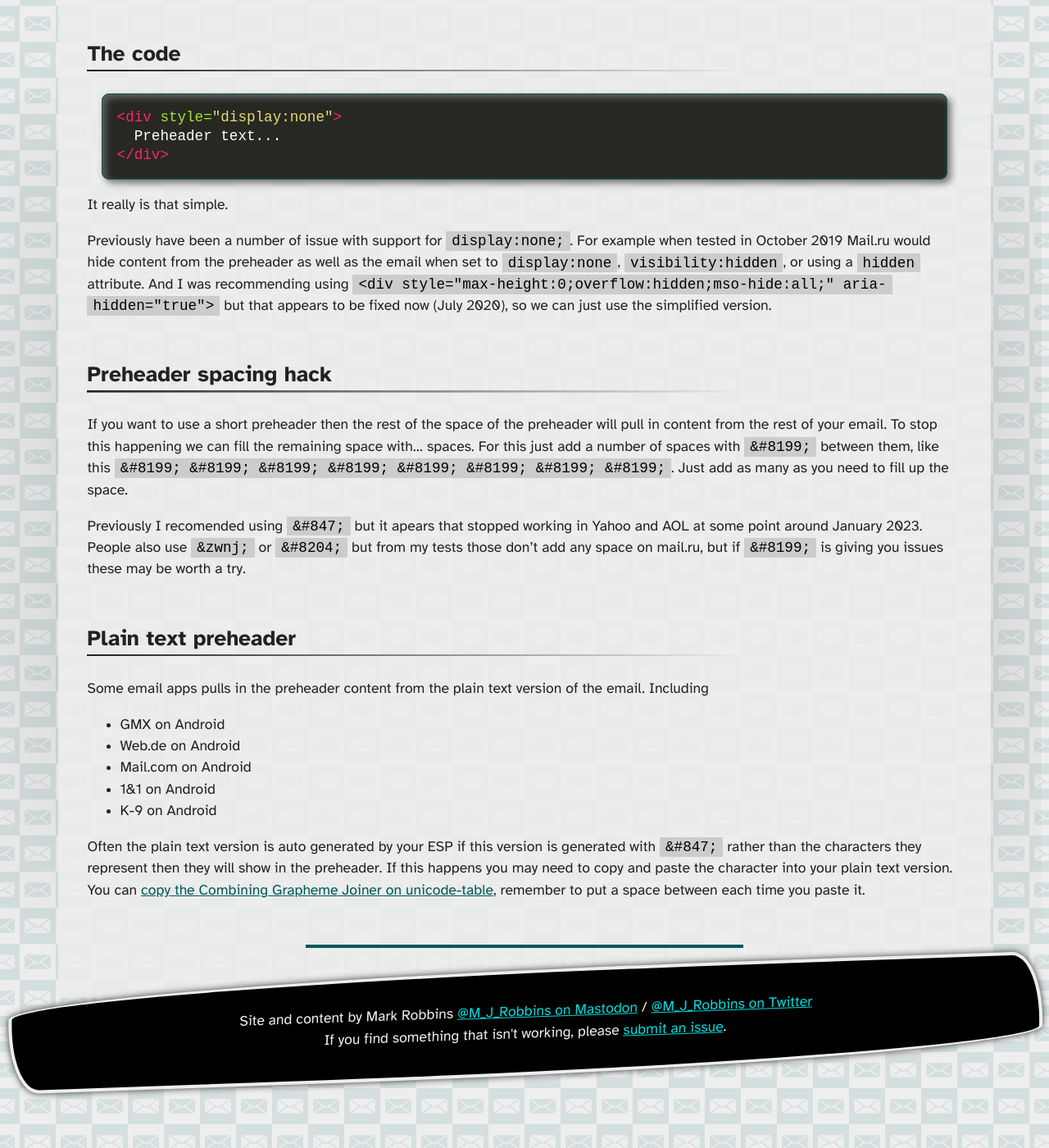
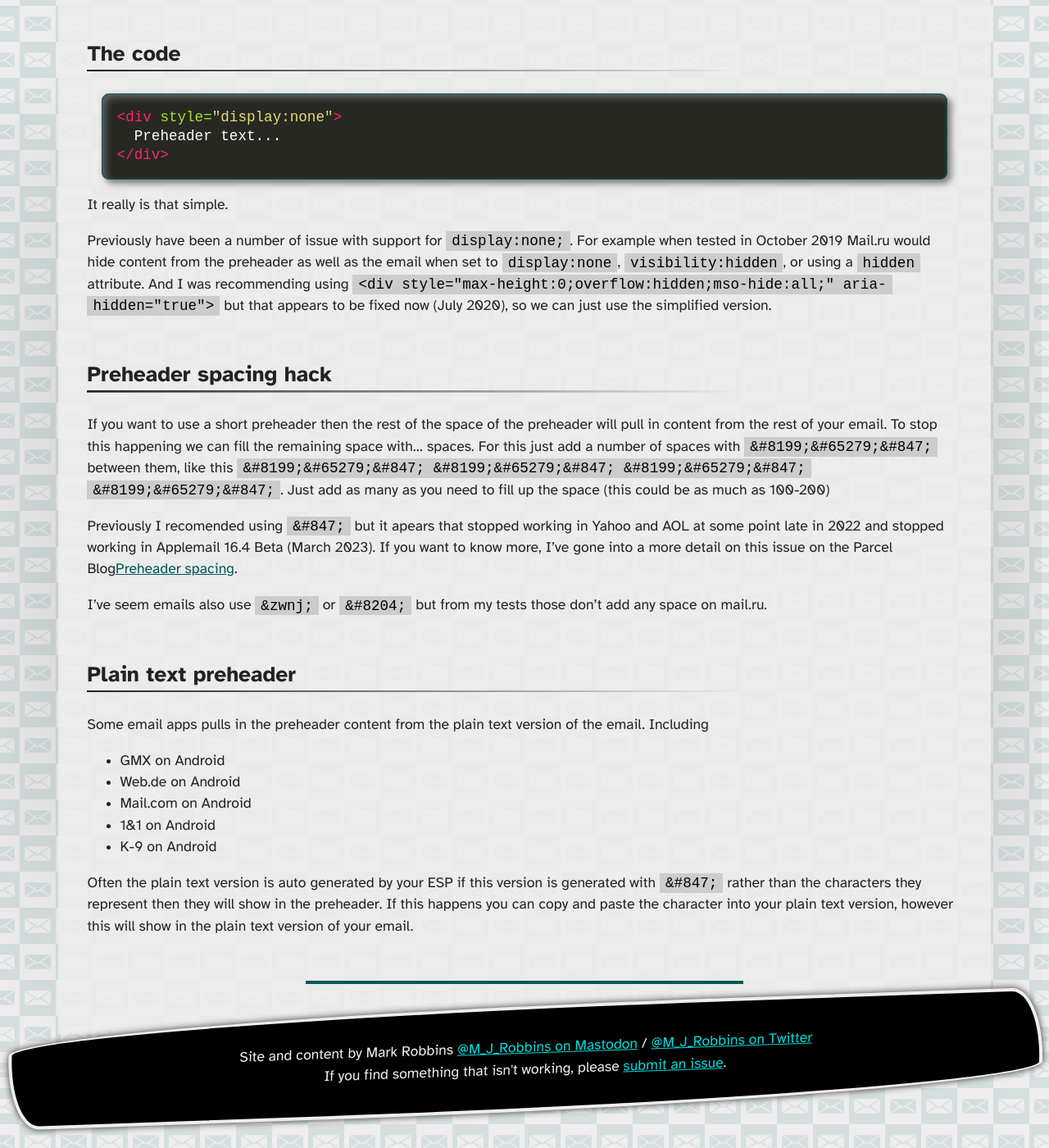
Before and after one commit to M-J-Robbins/good-email-code, a Jekyll site: the page built from email-code/preheader.md, in a window 1280 px wide and 1400 px high, scrolled down 389 px. Shown: the whole window at 82% size. Built offline with Jekyll 4.4.1, drawn with Linux system fonts in a browser that asks for light colours; our own code applies the rules of GitHub Pages for plain Markdown files; a script that is not in the unit is left out.

Commit message:
preheader updates

```diff
--- a/email-code/preheader.md
+++ b/email-code/preheader.md
@@ -15,10 +15,11 @@
 Previously have been a number of issue with support for `display:none;`. For example when tested in October 2019 Mail.ru would hide content from the preheader as well as the email when set to `display:none`, `visibility:hidden`, or using a `hidden` attribute.  And I was recommending using `<div style="max-height:0;overflow:hidden;mso-hide:all;" aria-hidden="true">` but that appears to be fixed now (July 2020), so we can just use the simplified version.
 
 ## Preheader spacing hack
-If you want to use a short preheader then the rest of the space of the preheader will pull in content from the rest of your email.  To stop this happening we can fill the remaining space with... spaces.  For this just add a number of spaces with `&#8199;` between them, like this `&#8199; &#8199; &#8199; &#8199; &#8199; &#8199; &#8199; &#8199;`.  Just add as many as you need to fill up the space.
+If you want to use a short preheader then the rest of the space of the preheader will pull in content from the rest of your email.  To stop this happening we can fill the remaining space with... spaces.  For this just add a number of spaces with `&#8199;&#65279;&#847;` between them, like this `&#8199;&#65279;&#847; &#8199;&#65279;&#847; &#8199;&#65279;&#847; &#8199;&#65279;&#847;`.  Just add as many as you need to fill up the space (this could be as much as 100-200)
 
-Previously I recomended using `&#847;` but it apears that stopped working in Yahoo and AOL at some point around January 2023.
-People also use `&zwnj;` or `&#8204;` but from my tests those don't add any space on mail.ru, but if `&#8199;` is giving you issues these may be worth a try.
+Previously I recomended using `&#847;` but it apears that stopped working in Yahoo and AOL at some point late in 2022 and stopped working in Applemail 16.4 Beta (March 2023). If you want to know more, I've gone into a more detail on this issue on the Parcel Blog[Preheader spacing](https://parcel.io/blog/preheader-spacing).
+
+I've seem emails also use `&zwnj;` or `&#8204;` but from my tests those don't add any space on mail.ru.
 
 ## Plain text preheader
 Some email apps pulls in the preheader content from the plain text version of the email. Including
@@ -28,4 +29,4 @@
 * 1&1  on Android
 * K-9 on Android
 
-Often the plain text version is auto generated by your ESP if this version is generated with `&#847;` rather than the characters they represent then they will show in the preheader.  If this happens you may need to copy and paste the character into your plain text version. You can [copy the Combining Grapheme Joiner on unicode-table](https://unicode-table.com/en/034F/), remember to put a space between each time you paste it.
+Often the plain text version is auto generated by your ESP if this version is generated with `&#847;` rather than the characters they represent then they will show in the preheader.  If this happens you can copy and paste the character into your plain text version, however this will show in the plain text version of your email.
```
